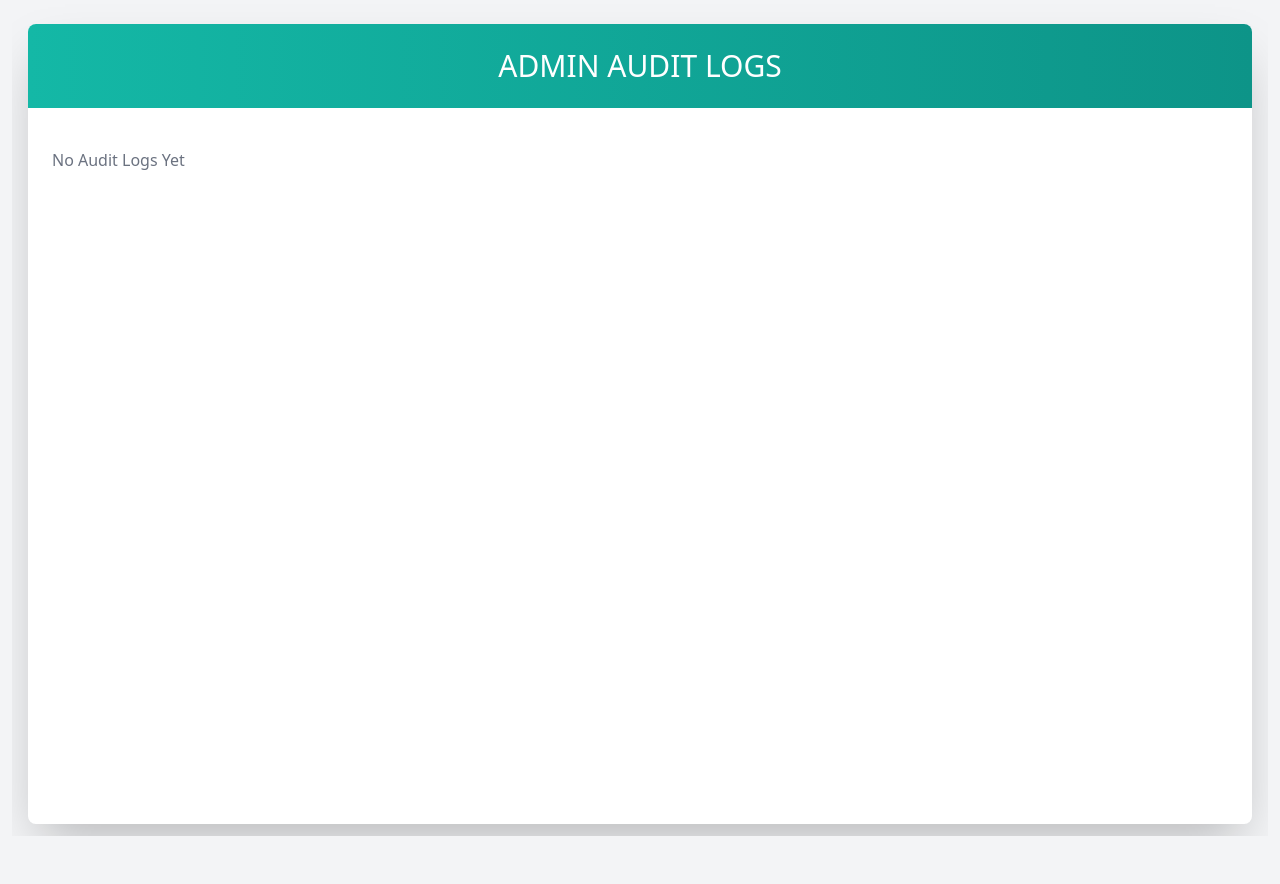
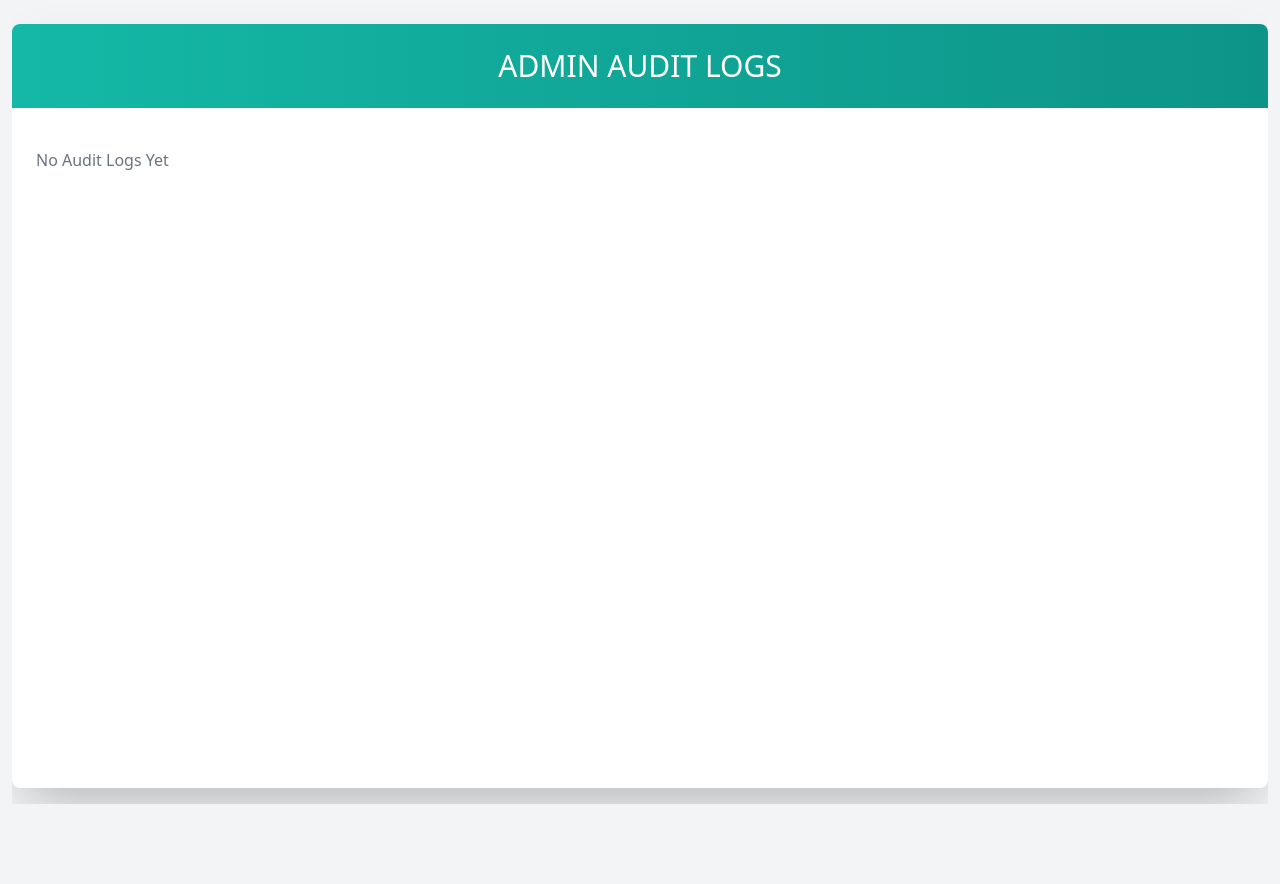
Before and after one commit to ivanskieee/alaminos-digital-system, a CodeIgniter app: the page made by application/views/adminHomepage/admin_auditlogs.php in a window 1280 px wide. Run offline with CodeIgniter, Linux system fonts and the light colour scheme; some libraries are stand-ins or nearby versions.

Commit message:
[fixed] audit logs height

```diff
--- a/application/views/adminHomepage/admin_auditlogs.php
+++ b/application/views/adminHomepage/admin_auditlogs.php
@@ -9,21 +9,18 @@
     <style>
         body {
             font-family: 'Inter', sans-serif;
-            height: 100vh;
             display: flex;
             flex-direction: column;
         }
 
         .main-container {
             display: flex;
-            height: calc(100vh - 3rem);
             overflow: hidden;
         }
 
         .left-section,
         .right-section {
             overflow-y: auto;
-            padding: 1rem;
         }
 
         .left-section {
@@ -38,13 +35,13 @@
     </style>
 </head>
 
-<body class="bg-gray-100 font-sans leading-normal tracking-normal">
+<body class="bg-gray-100 font-sans leading-normal tracking-normal ">
 
-    <div class="main-container">
+    <div class="main-container h-[calc(100vh-80px)]">
 
         <div class="left-section py-6 mx-3 ">
-            <div class="bg-white overflow-y-auto shadow-2xl rounded-lg h-[800px] ">
-                <div class="bg-gradient-to-r from-teal-500 to-teal-600 p-6 sticky top-0 z-10">
+            <div class="bg-white overflow-y-auto shadow-2xl rounded-lg h-[calc(100vh-120px)] ">
+                <div class="bg-gradient-to-r from-teal-500 to-teal-600 p-6">
                     <h4 class="text-3xl text-center uppercase text-white ">Admin Audit Logs</h4>
                 </div>
 
```
